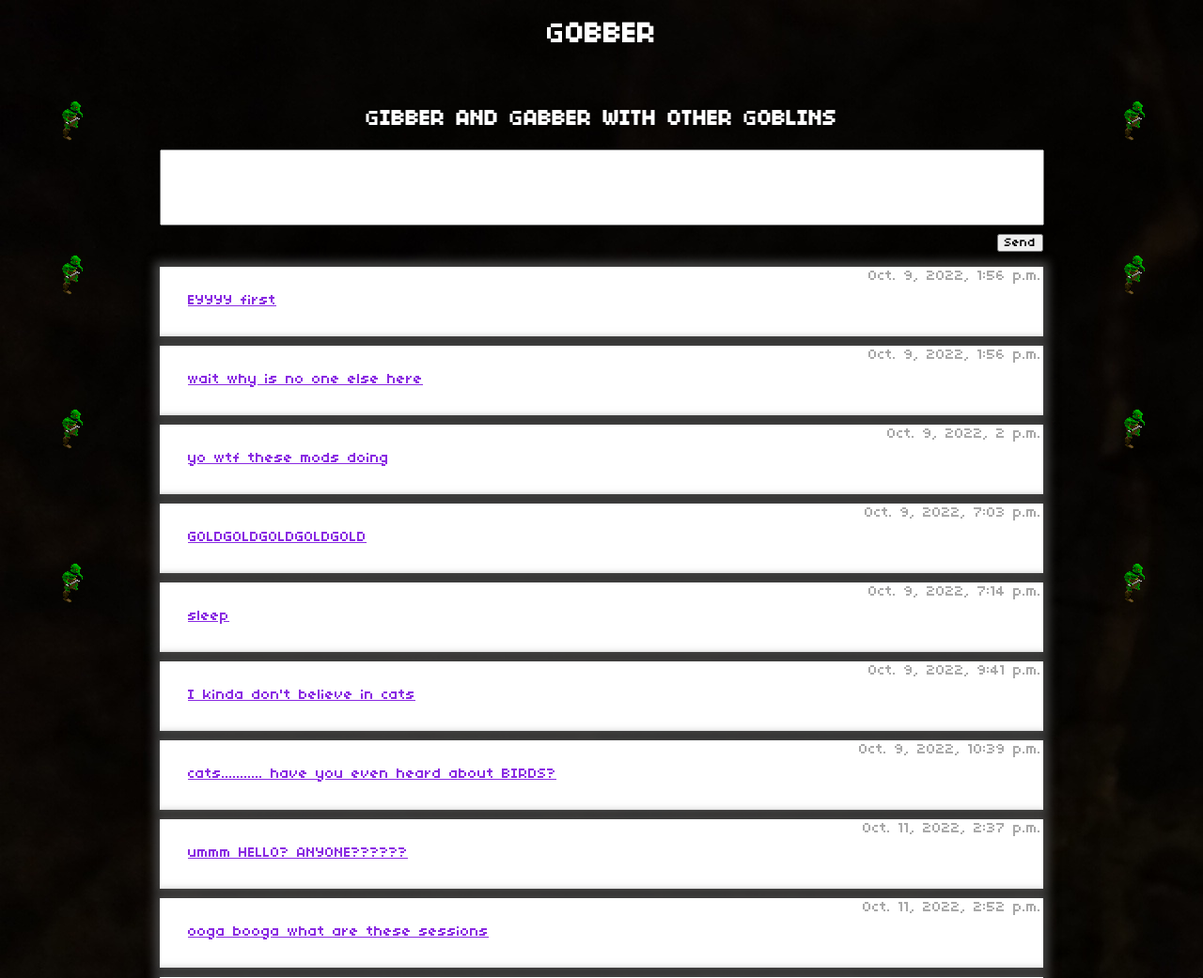
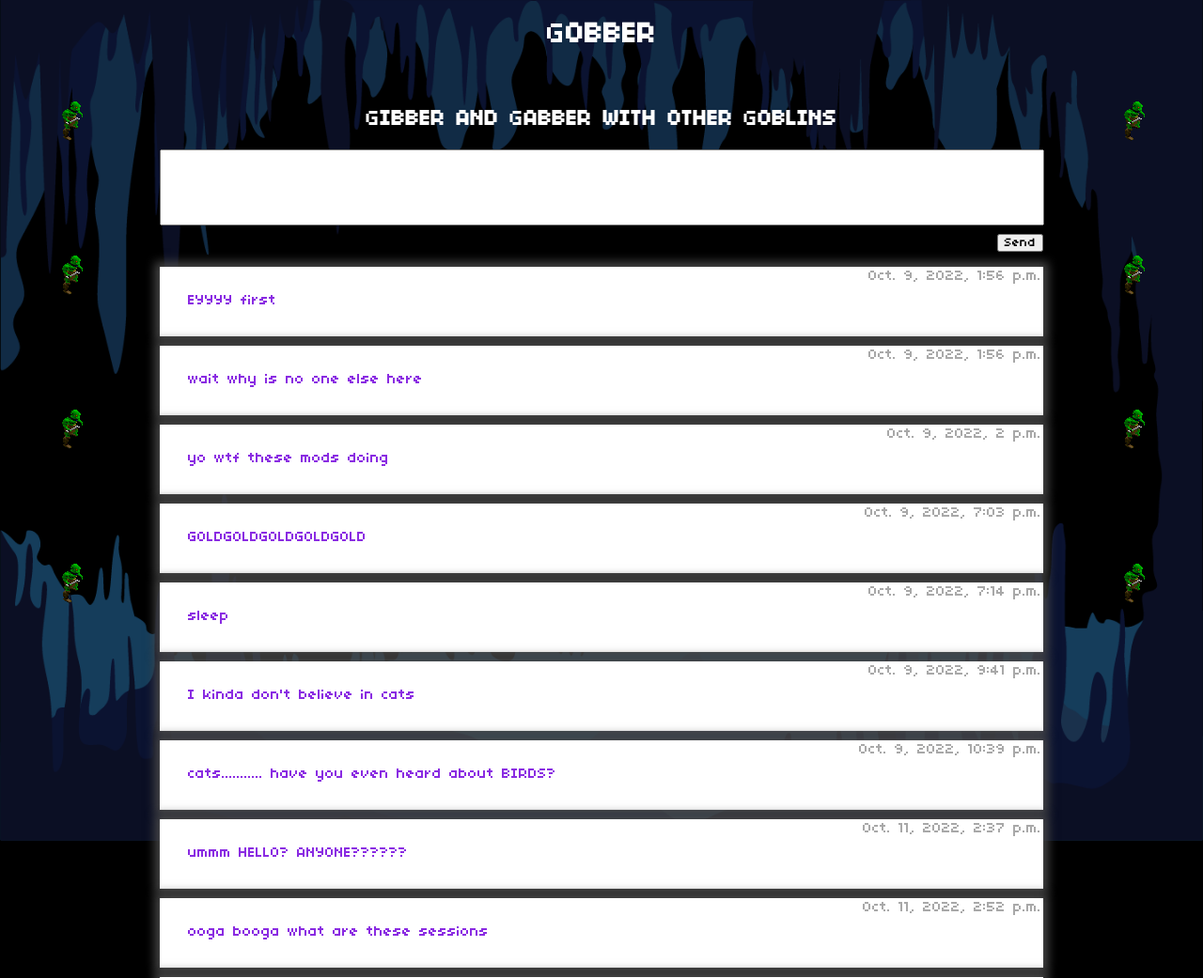
Before and after one commit to Irrogant/Gobber, a Django app: template gobber/templates/gobber/chats.html in a window 1280 px wide. Shown: the top 1041 px of the page at 94% size. Run offline with Django 4.2, Linux system fonts and the light colour scheme; the template is opened without the code that fills it: values that come from a table or form of the project are taken from there, others are empty; data comes from the database, SQL or seed files in the repository; both versions use the stored data as it was before the commit.

Commit message:
it is Friday fixed some errors ciao

```diff
--- a/gobber/admin.py
+++ b/gobber/admin.py
@@ -3,10 +3,6 @@ from .models import Message, AccessKey
 
 
 class MessageAdmin(admin.ModelAdmin):
-    fieldsets = [
-        (None,      {'fields': ['message_text']}),
-        ('Dates',   {'fields': ['pub_date']}),
-    ]
     list_display = ('message_text', 'pub_date', 'was_published_recently')
     list_filter = ['pub_date']
     search_fields = ['message_text']
--- a/gobber/models.py
+++ b/gobber/models.py
@@ -5,9 +5,8 @@ from django.db import models
 
 class Message(models.Model):
     message_text = models.CharField(max_length=300)
-    #Publish date is set automatically when the message is saved
+    # Publish date is set automatically when the message is saved
     pub_date = models.DateTimeField(auto_now=True)
-    #pub_date = models.DateTimeField('date published')
 
     def __str__(self):
         return self.message_text
--- a/gobber/static/gobber/chatStyle.css
+++ b/gobber/static/gobber/chatStyle.css
@@ -35,8 +35,10 @@ body {
     height: 100vh;
     margin: 0;
     padding: 0;
-    background-color: rgb(255, 181, 181);
-    background-image: url("/static/images/inside_cave.jpg");
+    background-color: rgb(0, 0, 0);
+    background-image: url("/static/images/backgroundcave.png");
+    background-size: 100%;
+    background-repeat: no-repeat;
     /* to remove scrollbar add hidden*/
     overflow: auto;
 }
--- a/gobber/templates/gobber/chats.html
+++ b/gobber/templates/gobber/chats.html
@@ -51,7 +51,7 @@
         {% for message in messageList %}
             <div class = "chatBox">
                 <li class="chatTime"> {{message.pub_date}} </li>
-                <li class="chatMessage"><a href="{% url 'gobber:detail' message.id %}"> {{message.message_text}} </a></li>
+                <li class="chatMessage"><a> {{message.message_text}} </a></li>
             </div>
         {% endfor %}
         </ul>
--- a/gobber/urls.py
+++ b/gobber/urls.py
@@ -11,4 +11,5 @@ urlpatterns = [
 
     # Main view for chats
     path('chats/', views.chats, name='chats'),
+
 ]
--- a/mysite/urls.py
+++ b/mysite/urls.py
@@ -19,5 +19,5 @@ from django.urls import include, path
 
 urlpatterns = [
     path('gobber/', include('gobber.urls')),
-    path('admin/', admin.site.urls),
+    path('gobber/admin/', admin.site.urls),
 ]
```
Also changed, not shown: gobber/views.py (+15 -15 lines), mysite/settings.py (+14 -14 lines), db.sqlite3, gobber/static/images/Cave-Landscape.png (added), gobber/static/images/backgroundcave (copy).png (added), gobber/static/images/backgroundcave.png (added), gobber/static/images/pixelcavebackground.png (added).
